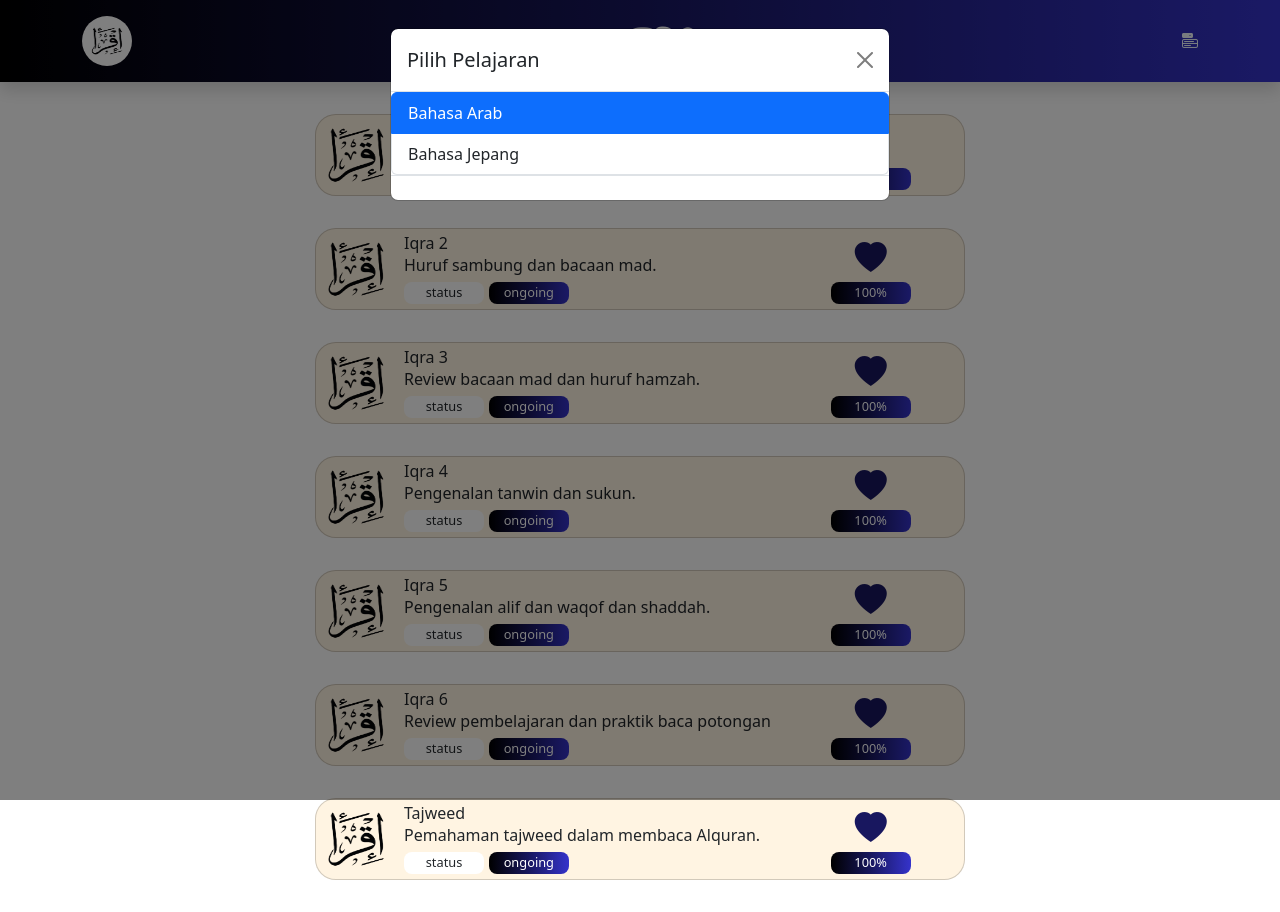
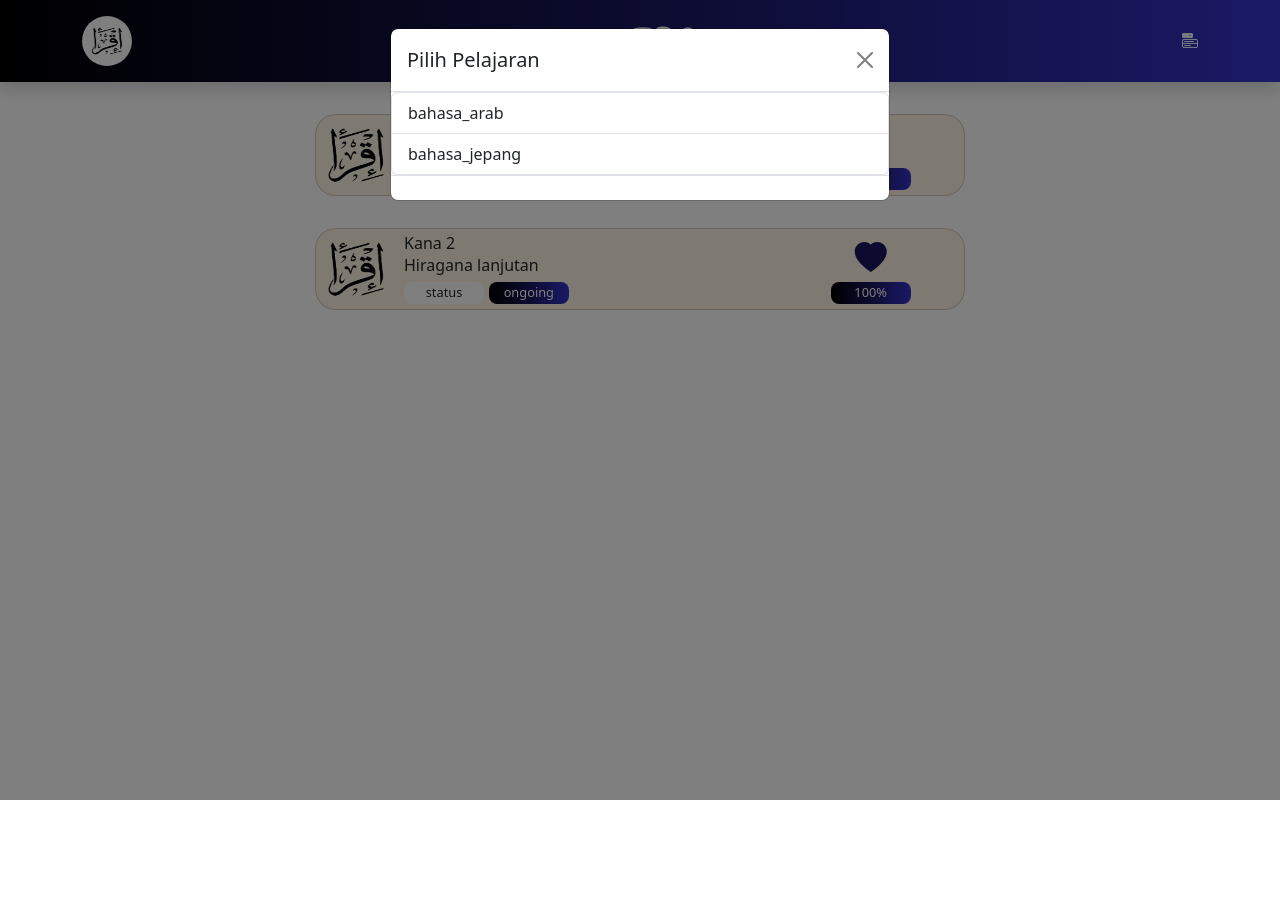
Before and after one commit to MasEBTa/sekolah-bebas, a Vue app: page /bajap in a window 1280 px wide. Both pictures are taken after a click on the icon 1189 px from the left and 41 px from the top of the page. After the commit the page ends 800 px from the top, so only its background shows below. Built offline with nearby package versions, Linux system fonts and the light colour scheme.

Commit message:
gunaka dummy dan pindah mapel

```diff
--- a/src/components/Header.vue
+++ b/src/components/Header.vue
@@ -1,3 +1,12 @@
+<script setup>
+defineProps({
+  mapelList: {
+    type: Array,
+    required: true,
+  },
+});
+</script>
+
 <template>
   <header
     class="navbar custom-gradient px-4 py-3 d-flex justify-content-between align-items-center shadow"
@@ -48,20 +57,16 @@
               ></button>
             </div>
             <div class="list-group">
-              <button
-                type="button"
-                class="list-group-item list-group-item-action active"
-                aria-current="true"
+              <router-link
+                v-for="(item, index) in mapelList"
+                :key="index"
+                class="list-group-item list-group-item-action"
+                :to="`/${item.path}`"
               >
-                Bahasa Arab
-              </button>
-              <button
-                type="button"
-                class="list-group-item list-group-item-action"
-              >
-                Bahasa Jepang
-              </button>
+                {{ item.mapel }}
+              </router-link>
             </div>
+
             <div class="modal-footer"></div>
           </div>
         </div>
--- a/src/helpers/validateLesson.js
+++ b/src/helpers/validateLesson.js
@@ -1,23 +1,35 @@
-// src/helpers/validateLesson.js
+export function isValidLessonData(data) {
+  if (!Array.isArray(data)) {
+    console.warn("❌ Data bukan array");
+    return false;
+  }
 
-export function isValidLessonData(data) {
-  if (!Array.isArray(data)) return false;
+  for (const item of data) {
+    if (
+      typeof item.id !== "number" ||
+      typeof item.mapel !== "string" ||
+      typeof item.nama_mapel !== "string" ||
+      typeof item.path !== "string" ||
+      !Array.isArray(item.levels)
+    ) {
+      // console.warn("❌ Struktur utama tidak valid", item); // nyalakan untuk cek kesalahan
+      return false;
+    }
 
-  return data.every(
-    (item) =>
-      item &&
-      typeof item.mapel === "string" &&
-      typeof item.path === "string" &&
-      Array.isArray(item.levels) &&
-      item.levels.every(
-        (level) =>
-          level &&
-          typeof level.id === "number" &&
-          typeof level.judul === "string" &&
-          typeof level.deskripsi === "string" &&
-          typeof level.status === "string" &&
-          typeof level.progres === "number" &&
-          typeof level.gambar === "string"
-      )
-  );
+    for (const level of item.levels) {
+      if (
+        typeof level.id !== "string" ||
+        typeof level.judul !== "string" ||
+        typeof level.deskripsi !== "string" ||
+        typeof level.status !== "string" ||
+        typeof level.progres !== "number" ||
+        typeof level.gambar !== "string"
+      ) {
+        // console.warn("❌ Level tidak valid", level); // // nyalakan untuk cek kesalahan
+        return false;
+      }
+    }
+  }
+
+  return true;
 }
--- a/src/service/fetchDummyLesson.js
+++ b/src/service/fetchDummyLesson.js
@@ -12,13 +12,18 @@ export function loadDummyLessons() {
   try {
     // validasi data dummy sebelum dimasukkan ke store
     if (isValidLessonData(dummyData)) {
+      // console.log("✅ Data valid:", dummyData); // nyalakan untuk cek kesalahan
+
       store.setLessons(dummyData);
     } else {
       store.setError("Data dummy tidak valid");
+      console.log("❌ Data dummy tidak valid");
     }
   } catch (err) {
     store.setError("Terjadi kesalahan saat memuat data");
+    console.error("❌ Error:", err);
   } finally {
     store.setLoading(false);
+    // console.log("⏹️ Loading selesai"); // nyalakan untuk cek kesalahan
   }
 }
--- a/src/stores/LessonStore.js
+++ b/src/stores/LessonStore.js
@@ -32,7 +32,10 @@ export const useLessonStore = defineStore("lesson", {
     },
 
     allMapelNames: (state) => {
-      return state.lessons.map((item) => item.mapel);
+      return state.lessons.map((item) => ({
+        mapel: item.mapel,
+        path: item.path,
+      }));
     },
   },
 });
--- a/src/views/Materi.vue
+++ b/src/views/Materi.vue
@@ -1,17 +1,40 @@
 <script setup>
 import Header from "../components/Header.vue";
 import MateriModal from "../components/MateriModal.vue";
-import dummyData from "../mock/lesson.js";
 
-// Ambil data untuk mapel Bahasa Arab
-const data = dummyData.find((item) => item.mapel === "bahasa_arab");
+import { useRoute } from "vue-router";
+import { computed, onMounted } from "vue";
+import { useLessonStore } from "@/stores/lessonStore";
+
+// pertama aplikasi di buka isi data lesson
+import { loadDummyLessons } from "../service/fetchDummyLesson";
+loadDummyLessons();
+
+// Ambil bagian terakhir dari path URL
+const route = useRoute();
+const path = computed(() => route.path.split("/").pop());
+console.log("📍 Path dari URL:", path.value);
+
+// Reactive: ambil data dari store berdasarkan path
+const store = useLessonStore();
+const dataMapel = computed(() =>
+  store.lessons.find((item) => item.path === path.value)
+);
+const allMapelNames = computed(() => store.allMapelNames);
+
+onMounted(() => {
+  console.log("✅ Data lesson di komponen:", store.lessons);
+  console.log("🎯 Data berdasarkan path:", dataMapel.value);
+  console.log("📚 Daftar semua mapel:", store.allMapelNames);
+});
 </script>
 
 <template>
   <div>
-    <Header />
+    <Header :mapelList="allMapelNames" />
     <main>
-      <div v-for="level in data.levels" :key="level.id">
+      <div v-if="dataMapel">
+        <div v-for="level in dataMapel.levels" :key="level.id">
           <MateriModal
             :judul="level.judul"
             :deskripsi="level.deskripsi"
@@ -19,6 +42,7 @@ const data = dummyData.find((item) => item.mapel === "bahasa_arab");
             :progres="level.progres"
             :gambar="`/src/assets/${level.gambar}`"
           />
+        </div>
       </div>
     </main>
   </div>
```
Lines whose indentation alone changed are shown as unchanged.
